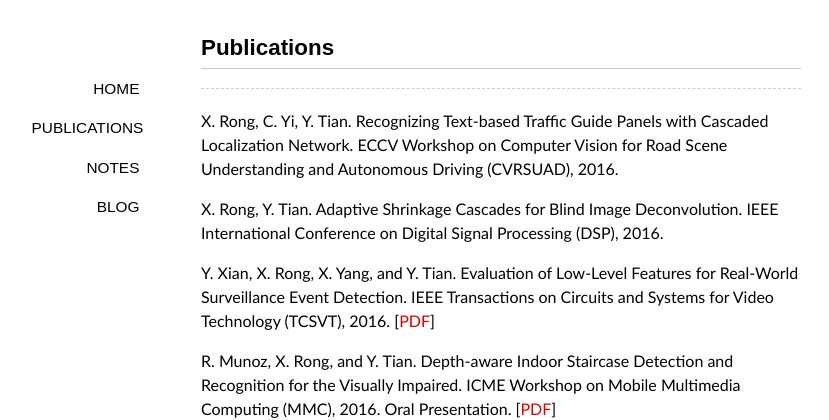
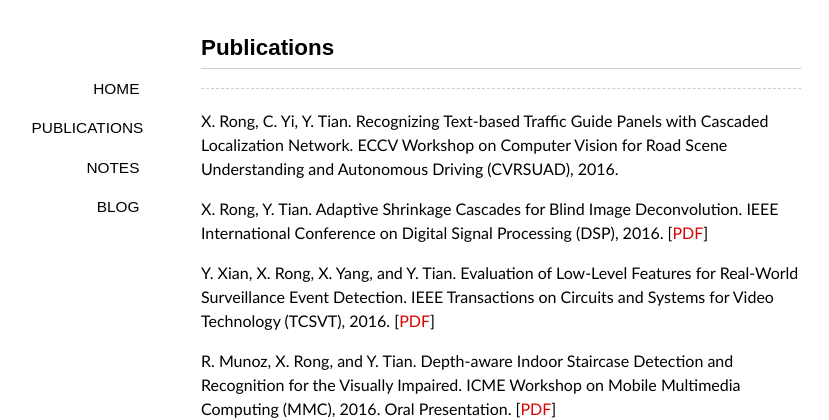
Before and after one commit to ionvision/ionvision.github.io.bk, a Jekyll site: the page built from publications/index.md, in a window 1280 px wide. Shown: the top 420 px of the page, without its empty margins (139-968 px from the left). Built offline with Jekyll 4.4.1, drawn with Linux system fonts in a browser that asks for light colours; some web fonts are replaced.

Commit message:
Add camera ready version of the DSP16 paper

```diff
--- a/publications/index.md
+++ b/publications/index.md
@@ -8,15 +8,18 @@ comments: false
 X. Rong, C. Yi, Y. Tian. Recognizing Text-based Traffic Guide Panels with Cascaded Localization Network. ECCV Workshop on Computer Vision for Road Scene Understanding and Autonomous Driving (CVRSUAD), 2016.
 
 X. Rong, Y. Tian. Adaptive Shrinkage Cascades for Blind Image Deconvolution. IEEE International Conference on Digital Signal Processing (DSP), 2016.
+[[PDF](/publications/pdf/DSP16.pdf)]
 
 Y. Xian, X. Rong, X. Yang, and Y. Tian. Evaluation of Low-Level Features for Real-World Surveillance Event Detection. IEEE Transactions on Circuits and Systems for Video Technology (TCSVT), 2016. [[PDF](/publications/pdf/TCSVT16.pdf)]
 
-R. Munoz, X. Rong, and Y. Tian. Depth-aware Indoor Staircase Detection and Recognition for the Visually Impaired. ICME Workshop on Mobile Multimedia Computing (MMC), 2016\. Oral Presentation. [[PDF](/publications/pdf/MMC16.pdf)]
+R. Munoz, X. Rong, and Y. Tian. Depth-aware Indoor Staircase Detection and Recognition for the Visually Impaired. ICME Workshop on Mobile Multimedia Computing (MMC), 2016\. Oral Presentation.
+[[PDF](/publications/pdf/MMC16.pdf)]
 
-Y. Ye, X. Rong, X. Yang, and Y. Tian. Region Trajectories for Video Semantic Concept Detection. ACM International Conference on Multimedia Retrieval (ICMR), 2016\. [[PDF](/publications/pdf/ICMR16.pdf)]
+Y. Ye, X. Rong, X. Yang, and Y. Tian. Region Trajectories for Video Semantic Concept Detection. ACM International Conference on Multimedia Retrieval (ICMR), 2016.
+[[PDF](/publications/pdf/ICMR16.pdf)]
 
-Y. Ye, X. Rong, X. Yang, Y. Tian. CCNY at TRECVID 2015: Video Semantic Concept Localization. NIST TRECVID Workshop, 2015\. [[PDF](/publications/pdf/TRECVID15_LOC.pdf)]
+Y. Ye, X. Rong, X. Yang, Y. Tian. CCNY at TRECVID 2015: Video Semantic Concept Localization. NIST TRECVID Workshop, 2015. [[PDF](/publications/pdf/TRECVID15_LOC.pdf)]
 
-Y. Xian, X. Rong, X. Yang, and Y. Tian. CCNY at TRECVID 2014: Surveillance Event Detection. NIST TRECVID Workshop, 2014\. [[PDF](/publications/pdf/TRECVID14_SED.pdf)][[Poster](/publications/pdf/TRECVID14_SED_Poster.pdf)]
+Y. Xian, X. Rong, X. Yang, and Y. Tian. CCNY at TRECVID 2014: Surveillance Event Detection. NIST TRECVID Workshop, 2014. [[PDF](/publications/pdf/TRECVID14_SED.pdf)][[Poster](/publications/pdf/TRECVID14_SED_Poster.pdf)]
 
-X. Rong, C. Yi, X. Yang, and Y. Tian. Scene Text Recognition in Multiple Frames based on Text Tracking. IEEE International Conference on Multimedia & Expo (ICME), 2014\. [[PDF](/publications/pdf/ICME14.pdf)][[Poster](/publications/pdf/ICME14_Poster.pdf)]
+X. Rong, C. Yi, X. Yang, and Y. Tian. Scene Text Recognition in Multiple Frames based on Text Tracking. IEEE International Conference on Multimedia & Expo (ICME), 2014. [[PDF](/publications/pdf/ICME14.pdf)][[Poster](/publications/pdf/ICME14_Poster.pdf)]
```
Also changed, not shown: 1 other file.
